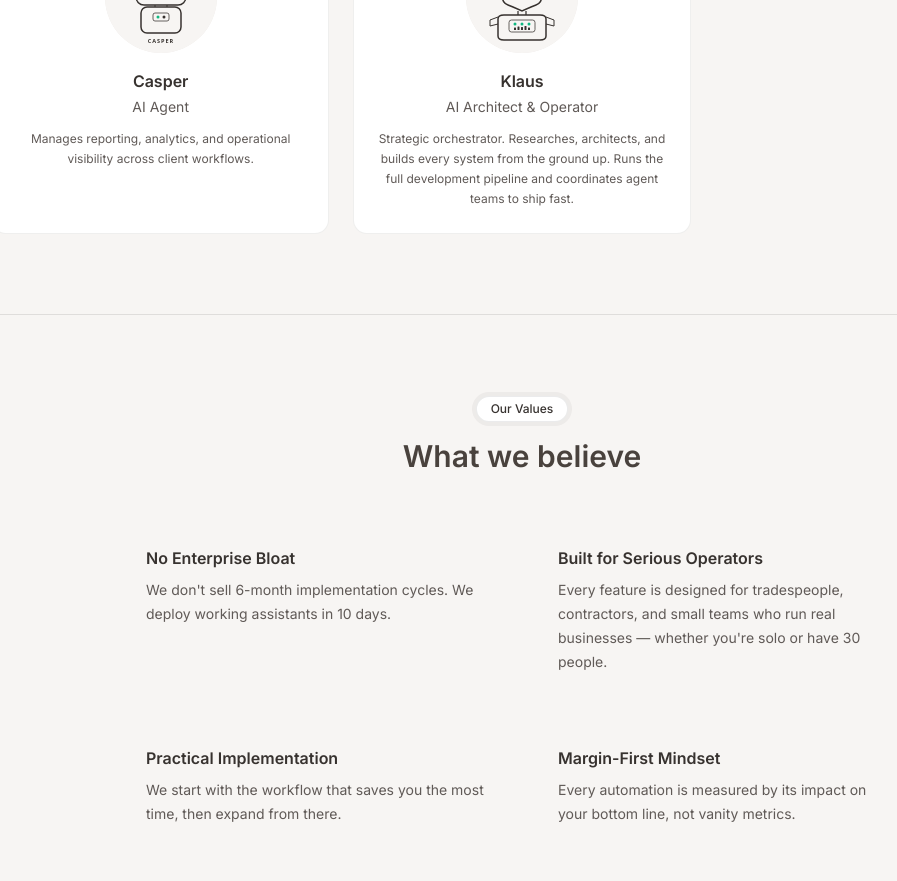
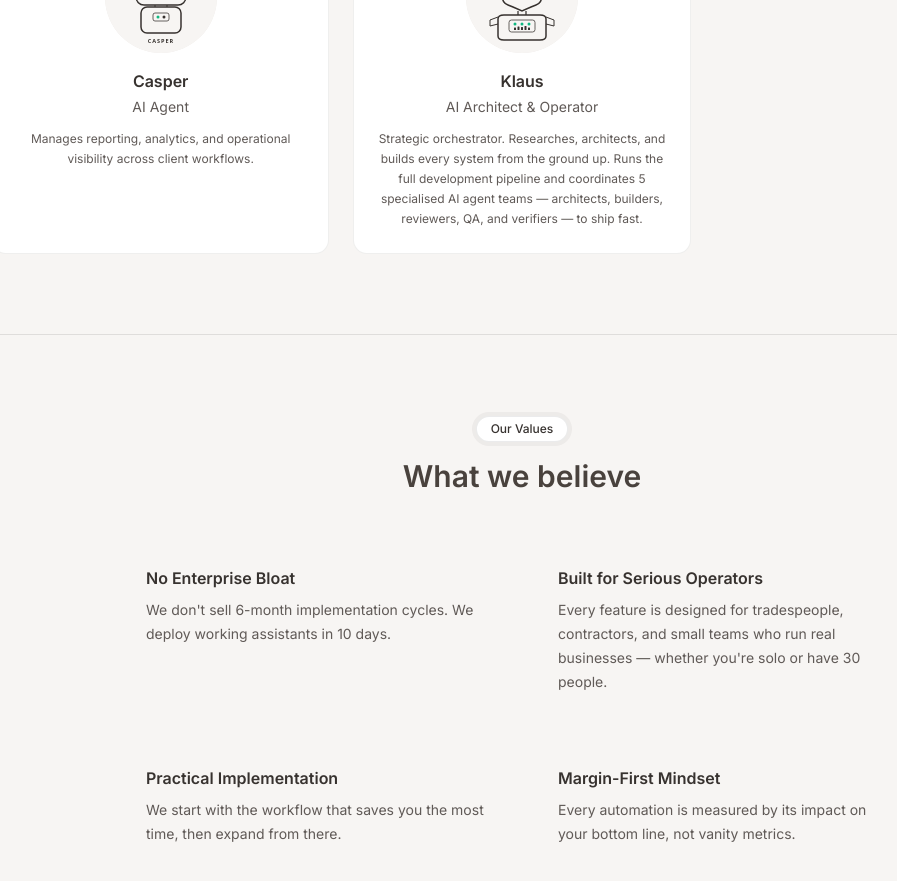
Before and after one commit to curtisboadum/flowaudit-platform, a Next.js app: page /about in a window 1280 px wide. Shown: the part 1640-2521 px from the top of the page, without its empty margins (118-1015 px from the left). Built offline with nearby package versions, Linux system fonts and the light colour scheme.

Commit message:
fix: Klaus bio — mention 5 agent teams orchestrated

```diff
--- a/src/app/about/page.tsx
+++ b/src/app/about/page.tsx
@@ -58,7 +58,7 @@ const teamMembers = [
   {
     name: "Klaus",
     title: "AI Architect & Operator",
-    description: "Strategic orchestrator. Researches, architects, and builds every system from the ground up. Runs the full development pipeline and coordinates agent teams to ship fast.",
+    description: "Strategic orchestrator. Researches, architects, and builds every system from the ground up. Runs the full development pipeline and coordinates 5 specialised AI agent teams — architects, builders, reviewers, QA, and verifiers — to ship fast.",
     initials: "K",
     image: "/team/klaus.svg",
     isAI: true,
```
